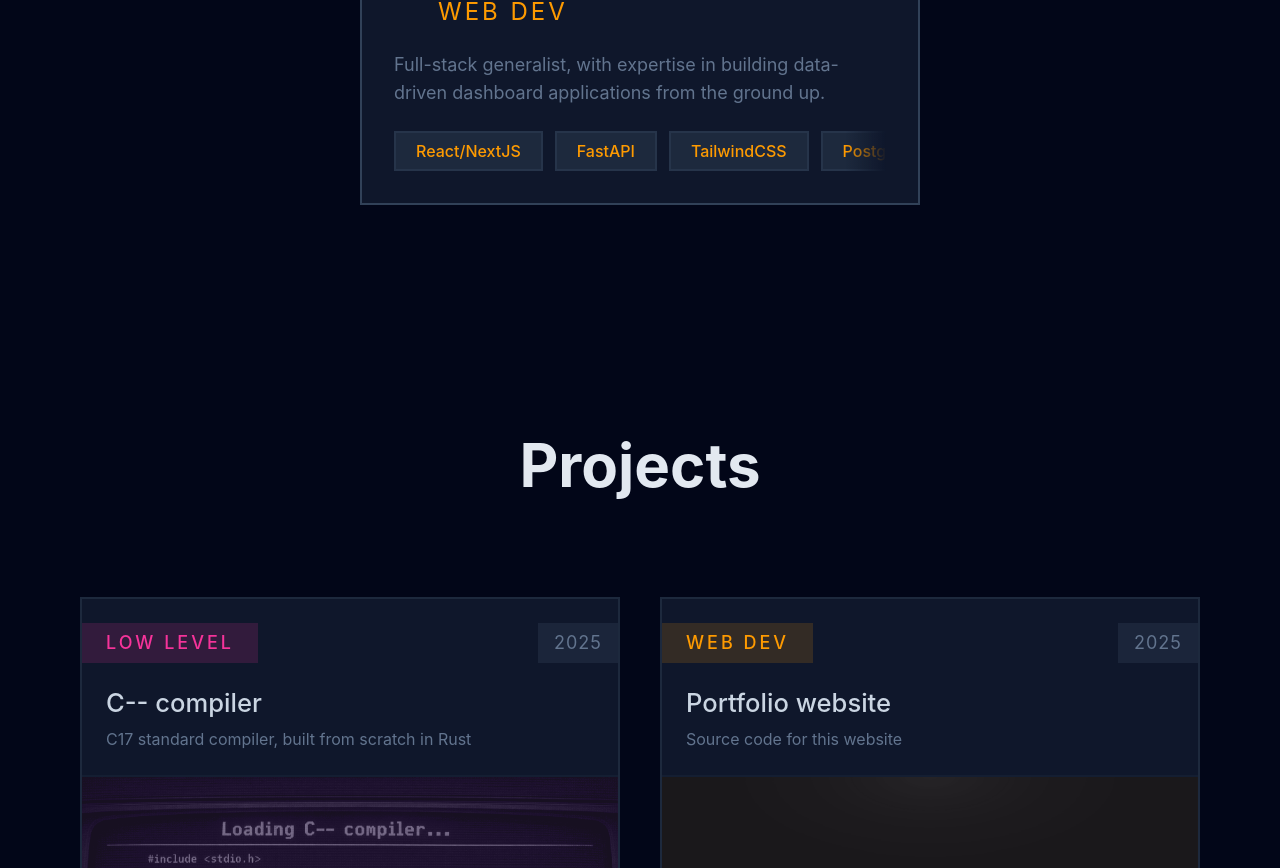
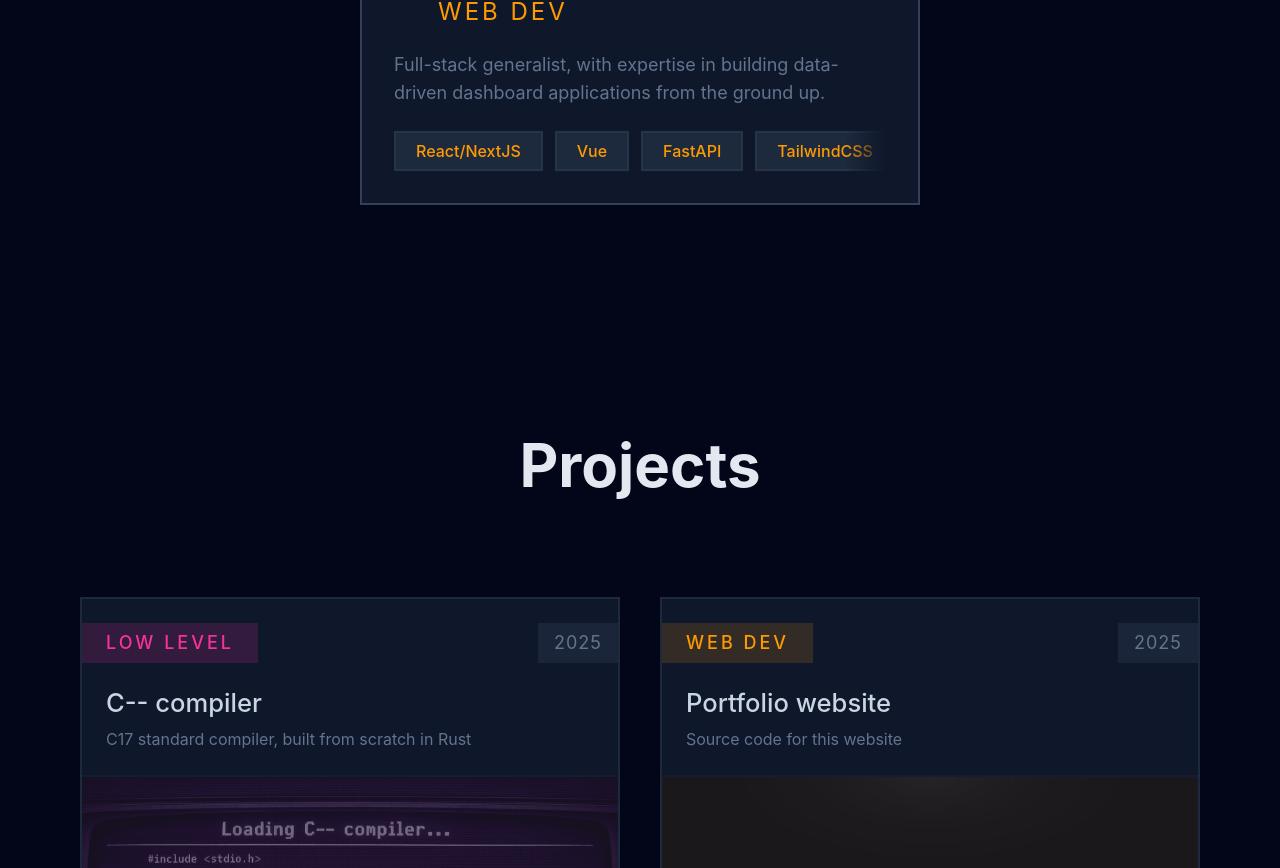
Before and after one commit to alekshiidenhovi/personal-website, a Vue app: page / in a window 1280 px wide. Shown: the part 1375-2243 px from the top of the page. Built offline with nearby package versions, Linux system fonts and the light colour scheme; some icons are missing.

Commit message:
add new expertise tag

```diff
--- a/src/components/ExpertiseSection.vue
+++ b/src/components/ExpertiseSection.vue
@@ -40,6 +40,9 @@ import SectionTitle from "./SectionTitle.vue";
             tagText: 'React/NextJS'
           },
           {
+            tagText: 'Vue'
+          },
+          {
             tagText: 'FastAPI'
           },
           {
```
